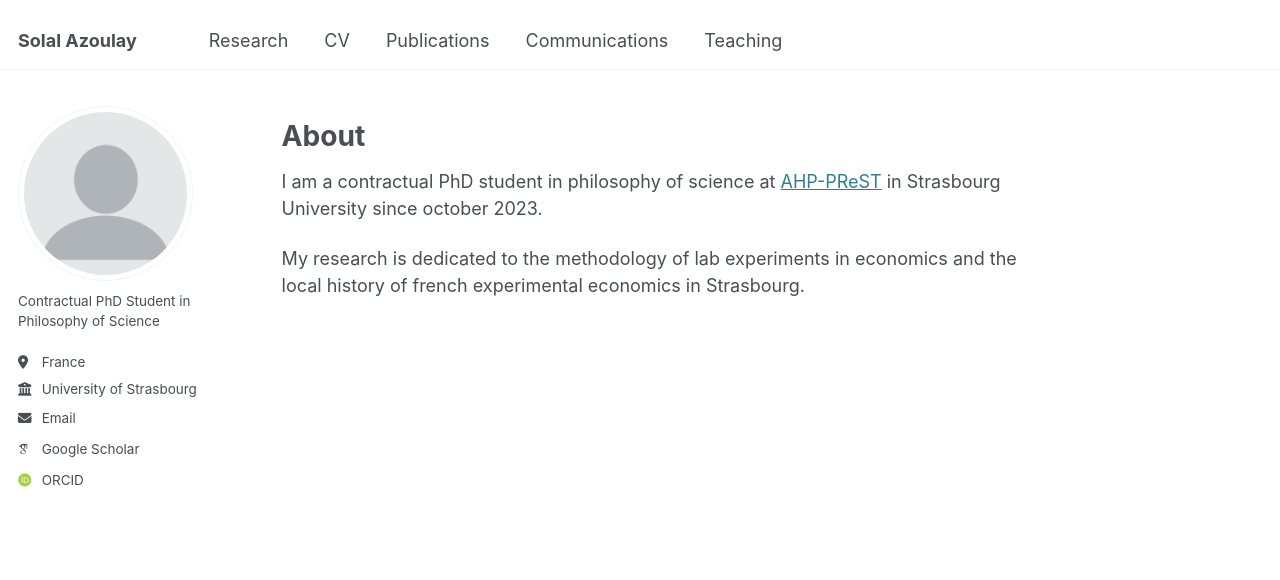
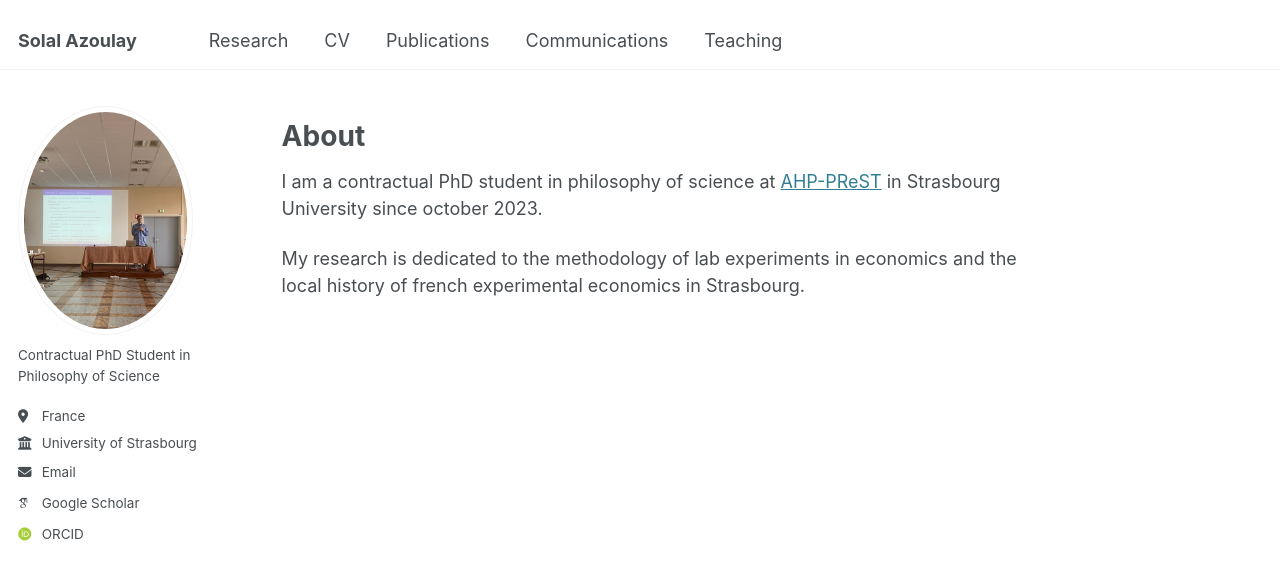
Before and after one commit to solal-azoulay/solal-azoulay.github.io, a Jekyll site: the page built from _pages/about.md, in a window 1280 px wide. Shown: the top 580 px of the page. Built offline with Jekyll 4.4.1, drawn with Linux system fonts in a browser that asks for light colours; some web fonts are replaced.

Commit message:
Update _config.yml

```diff
--- a/_config.yml
+++ b/_config.yml
@@ -22,7 +22,7 @@ repository               : "solal-azoulay/solal-azoulay.github.io"
 #               Additional customization can be done by editing /_includes/author-profile.html
 author:
   # Biographic information
-  avatar           : "profile.png"
+  avatar           : "AHP-2024.jpg"
   name             :
   pronouns         : # example: "she/her"
   bio              : "Contractual PhD Student in Philosophy of Science"
```
